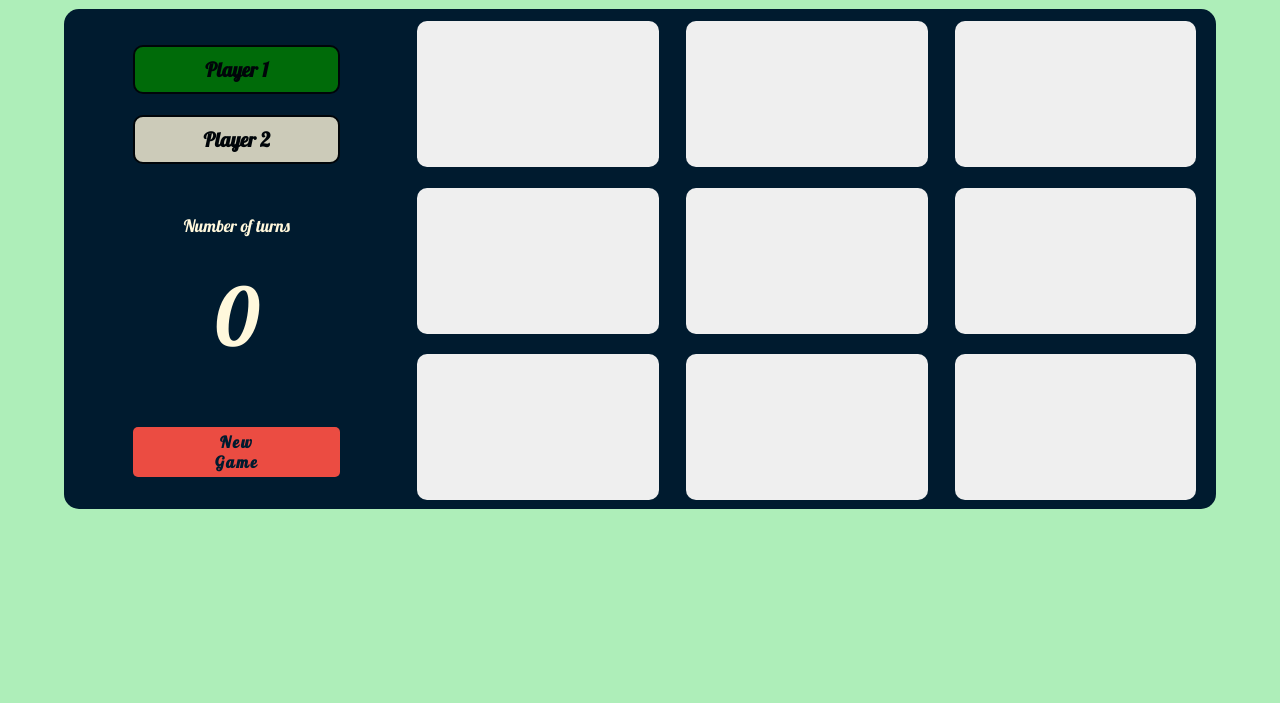
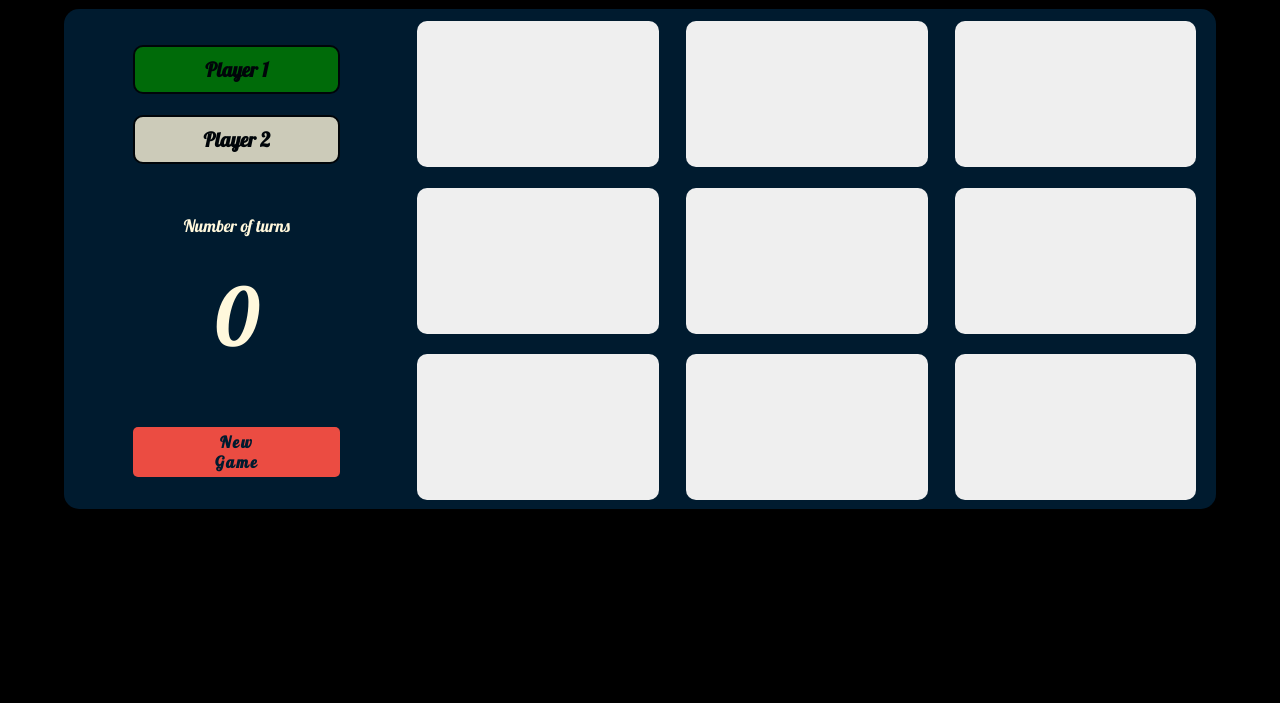
Before and after one commit to Ruslan-rus88/TicTacToe, a plain HTML site: page index.html in a window 1280 px wide. Shown: the part 97-800 px from the top of the page. Drawn offline with Linux system fonts and the light colour scheme.

Commit message:
Update style.css

```diff
--- a/css/style.css
+++ b/css/style.css
@@ -5,7 +5,7 @@
 }
 
 body {
-  background-color: #aeeeb9;
+  background-color: #000;
   font-family: "Lobster", cursive;
 }
 
```
